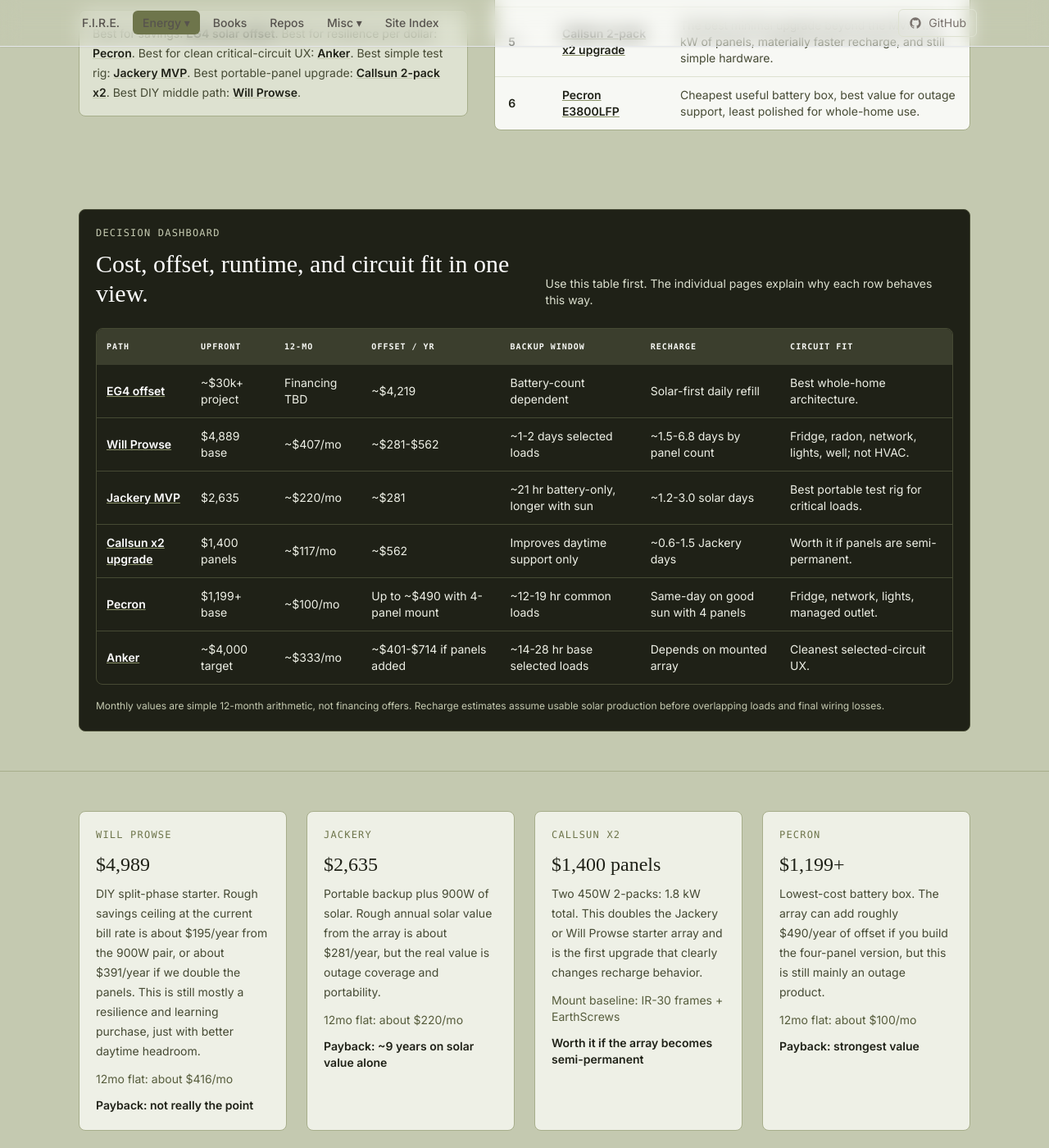
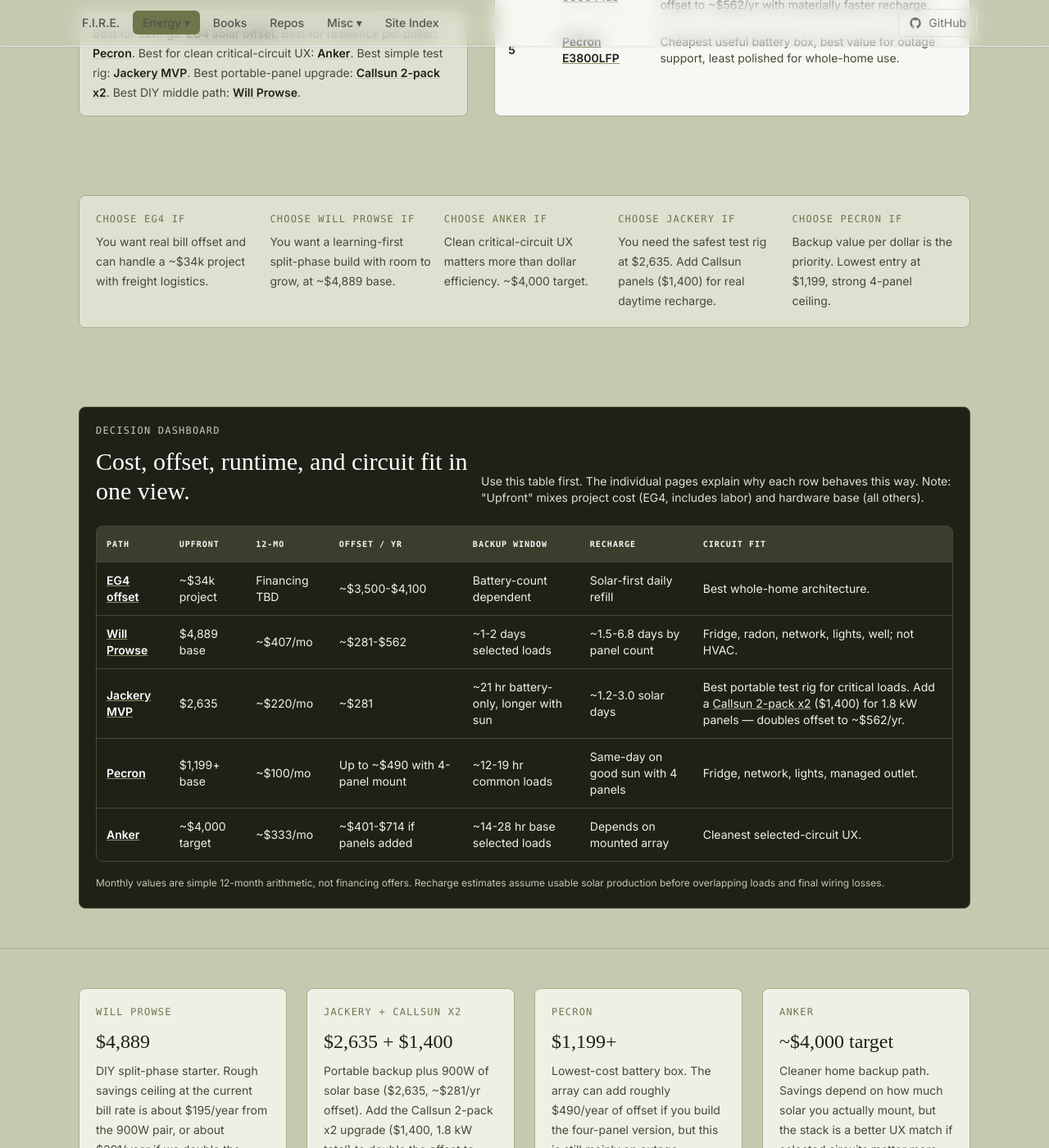
Before and after one commit to techmore/techmore.github.io, a Jekyll site: the page built from pages/energy-monitoring/solar-options.html, in a window 1280 px wide and 1400 px high, scrolled down 973 px. Shown: the whole window at 82% size. Built offline with Jekyll 4.4.1, drawn with Linux system fonts in a browser that asks for light colours; nearby versions of some CDN libraries; some web fonts are replaced; some of the changed text lies outside the part shown.

Commit message:
Fix pricing discrepancies, merge Callsun x2 into Jackery row, add choose-your-path callout

```diff
--- a/pages/energy-monitoring/anker.html
+++ b/pages/energy-monitoring/anker.html
@@ -16,7 +16,7 @@ title: Anker Backup Plan - Techmore
 
   <section class="border-y border-olive-200 bg-olive-950 text-olive-50">
     <div class="max-w-6xl mx-auto px-4 sm:px-6 lg:px-8 py-10">
-      <div class="grid gap-4 md:grid-cols-4">
+      <div class="grid gap-4 sm:grid-cols-2 lg:grid-cols-4">
         <div class="rounded-lg border border-olive-800 bg-olive-900/70 p-5">
           <p class="font-mono text-xs tracking-widest uppercase text-olive-300">Battery</p>
           <p class="mt-3 text-2xl font-semibold text-white">3.84 kWh</p>
--- a/pages/energy-monitoring/solar-options.html
+++ b/pages/energy-monitoring/solar-options.html
@@ -16,7 +16,7 @@ title: Solar Option Summary - Techmore
 
   <section class="border-y border-olive-200 bg-olive-950 text-olive-50">
     <div class="max-w-6xl mx-auto px-4 sm:px-6 lg:px-8 py-10">
-      <div class="grid gap-4 md:grid-cols-4">
+      <div class="grid gap-4 sm:grid-cols-2 lg:grid-cols-4">
         <div class="rounded-lg border border-olive-800 bg-olive-900/70 p-5">
           <p class="font-mono text-xs tracking-widest uppercase text-olive-300">Bill baseline</p>
           <p class="mt-3 text-3xl font-semibold text-white">$692.47</p>
@@ -29,8 +29,8 @@ title: Solar Option Summary - Techmore
         </div>
         <div class="rounded-lg border border-olive-800 bg-olive-900/70 p-5">
           <p class="font-mono text-xs tracking-widest uppercase text-olive-300">Daily use</p>
-          <p class="mt-3 text-3xl font-semibold text-white">22.9 kWh/day</p>
-          <p class="mt-2 text-sm text-olive-200">Average from the new bill period.</p>
+          <p class="mt-3 text-3xl font-semibold text-white">30.3 kWh/day</p>
+          <p class="mt-2 text-sm text-olive-200">Average from the Mar 31–Apr 29 bill period.</p>
         </div>
         <div class="rounded-lg border border-olive-800 bg-olive-900/70 p-5">
           <p class="font-mono text-xs tracking-widest uppercase text-olive-300">Best fit</p>
@@ -81,20 +81,42 @@ title: Solar Option Summary - Techmore
             <tr>
               <td class="px-4 py-3 font-semibold text-olive-950">4</td>
               <td class="px-4 py-3 font-semibold text-olive-950"><a href="/pages/energy-monitoring/jackery/" class="underline decoration-olive-500 hover:text-olive-700">Jackery 5000 Plus</a></td>
-              <td class="px-4 py-3">Great for portable testing and selected circuits, but the battery is too small for broad bill offset.</td>
+              <td class="px-4 py-3">Great for portable testing and selected circuits. Adding a <a href="/pages/energy-monitoring/jackery/" class="underline decoration-olive-500 hover:text-olive-700">Callsun 2-pack x2</a> ($1,400) doubles the offset to ~$562/yr with materially faster recharge.</td>
             </tr>
             <tr>
               <td class="px-4 py-3 font-semibold text-olive-950">5</td>
-              <td class="px-4 py-3 font-semibold text-olive-950"><a href="/pages/energy-monitoring/jackery/" class="underline decoration-olive-500 hover:text-olive-700">Callsun 2-pack x2 upgrade</a></td>
-              <td class="px-4 py-3">The best minimal upgrade beyond the MVP: 1.8 kW of panels, materially faster recharge, and still simple hardware.</td>
-            </tr>
-            <tr>
-              <td class="px-4 py-3 font-semibold text-olive-950">6</td>
               <td class="px-4 py-3 font-semibold text-olive-950"><a href="/pages/energy-monitoring/pecron/" class="underline decoration-olive-500 hover:text-olive-700">Pecron E3800LFP</a></td>
               <td class="px-4 py-3">Cheapest useful battery box, best value for outage support, least polished for whole-home use.</td>
             </tr>
           </tbody>
         </table>
+      </div>
+    </div>
+  </section>
+
+  <section class="max-w-6xl mx-auto px-4 sm:px-6 lg:px-8 py-12">
+    <div class="rounded-lg border border-olive-400 bg-olive-200 p-5">
+      <div class="grid gap-4 sm:grid-cols-2 lg:grid-cols-5">
+        <div>
+          <p class="font-mono text-xs tracking-widest uppercase text-olive-600">Choose EG4 if</p>
+          <p class="mt-2 text-sm text-olive-800 leading-6">You want real bill offset and can handle a ~$34k project with freight logistics.</p>
+        </div>
+        <div>
+          <p class="font-mono text-xs tracking-widest uppercase text-olive-600">Choose Will Prowse if</p>
+          <p class="mt-2 text-sm text-olive-800 leading-6">You want a learning-first split-phase build with room to grow, at ~$4,889 base.</p>
+        </div>
+        <div>
+          <p class="font-mono text-xs tracking-widest uppercase text-olive-600">Choose Anker if</p>
+          <p class="mt-2 text-sm text-olive-800 leading-6">Clean critical-circuit UX matters more than dollar efficiency. ~$4,000 target.</p>
+        </div>
+        <div>
+          <p class="font-mono text-xs tracking-widest uppercase text-olive-600">Choose Jackery if</p>
+          <p class="mt-2 text-sm text-olive-800 leading-6">You need the safest test rig at $2,635. Add Callsun panels ($1,400) for real daytime recharge.</p>
+        </div>
+        <div>
+          <p class="font-mono text-xs tracking-widest uppercase text-olive-600">Choose Pecron if</p>
+          <p class="mt-2 text-sm text-olive-800 leading-6">Backup value per dollar is the priority. Lowest entry at $1,199, strong 4-panel ceiling.</p>
+        </div>
       </div>
     </div>
   </section>
@@ -106,7 +128,7 @@ title: Solar Option Summary - Techmore
           <p class="font-mono text-xs tracking-widest uppercase text-olive-300">Decision dashboard</p>
           <h2 class="mt-3 text-3xl text-white">Cost, offset, runtime, and circuit fit in one view.</h2>
         </div>
-        <p class="max-w-xl text-sm text-olive-200">Use this table first. The individual pages explain why each row behaves this way.</p>
+        <p class="max-w-xl text-sm text-olive-200">Use this table first. The individual pages explain why each row behaves this way. Note: "Upfront" mixes project cost (EG4, includes labor) and hardware base (all others).</p>
       </div>
       <div class="mt-6 overflow-x-auto rounded-lg border border-olive-800 bg-olive-900/70">
         <table class="min-w-full text-left text-sm text-olive-100">
@@ -124,9 +146,9 @@ title: Solar Option Summary - Techmore
           <tbody class="divide-y divide-olive-800">
             <tr>
               <td class="px-3 py-3 font-semibold text-white"><a href="/pages/energy-monitoring/solar/" class="underline decoration-olive-500 hover:text-olive-200">EG4 offset</a></td>
-              <td class="px-3 py-3">~$30k+ project</td>
+              <td class="px-3 py-3">~$34k project</td>
               <td class="px-3 py-3">Financing TBD</td>
-              <td class="px-3 py-3">~$4,219</td>
+              <td class="px-3 py-3">~$3,500-$4,100</td>
               <td class="px-3 py-3">Battery-count dependent</td>
               <td class="px-3 py-3">Solar-first daily refill</td>
               <td class="px-3 py-3">Best whole-home architecture.</td>
@@ -147,16 +169,7 @@ title: Solar Option Summary - Techmore
               <td class="px-3 py-3">~$281</td>
               <td class="px-3 py-3">~21 hr battery-only, longer with sun</td>
               <td class="px-3 py-3">~1.2-3.0 solar days</td>
-              <td class="px-3 py-3">Best portable test rig for critical loads.</td>
-            </tr>
-            <tr>
-              <td class="px-3 py-3 font-semibold text-white"><a href="/pages/energy-monitoring/jackery/" class="underline decoration-olive-500 hover:text-olive-200">Callsun x2 upgrade</a></td>
-              <td class="px-3 py-3">$1,400 panels</td>
-              <td class="px-3 py-3">~$117/mo</td>
-              <td class="px-3 py-3">~$562</td>
-              <td class="px-3 py-3">Improves daytime support only</td>
-              <td class="px-3 py-3">~0.6-1.5 Jackery days</td>
-              <td class="px-3 py-3">Worth it if panels are semi-permanent.</td>
+              <td class="px-3 py-3">Best portable test rig for critical loads. Add a <a href="/pages/energy-monitoring/jackery/" class="underline decoration-olive-500 hover:text-olive-200">Callsun 2-pack x2</a> ($1,400) for 1.8 kW panels — doubles offset to ~$562/yr.</td>
             </tr>
             <tr>
               <td class="px-3 py-3 font-semibold text-white"><a href="/pages/energy-monitoring/pecron/" class="underline decoration-olive-500 hover:text-olive-200">Pecron</a></td>
@@ -188,24 +201,17 @@ title: Solar Option Summary - Techmore
       <div class="grid gap-6 md:grid-cols-2 xl:grid-cols-4">
         <div class="rounded-lg border border-olive-400 bg-olive-100 p-5">
           <p class="font-mono text-xs tracking-widest uppercase text-olive-600">Will Prowse</p>
-          <h3 class="mt-3 text-2xl text-olive-950">$4,989</h3>
+          <h3 class="mt-3 text-2xl text-olive-950">$4,889</h3>
           <p class="mt-2 text-sm text-olive-800 leading-6">DIY split-phase starter. Rough savings ceiling at the current bill rate is about $195/year from the 900W pair, or about $391/year if we double the panels. This is still mostly a resilience and learning purchase, just with better daytime headroom.</p>
           <p class="mt-3 text-sm text-olive-700">12mo flat: about $416/mo</p>
           <p class="mt-3 text-sm font-semibold text-olive-950">Payback: not really the point</p>
         </div>
         <div class="rounded-lg border border-olive-400 bg-olive-100 p-5">
-          <p class="font-mono text-xs tracking-widest uppercase text-olive-600">Jackery</p>
-          <h3 class="mt-3 text-2xl text-olive-950">$2,635</h3>
-          <p class="mt-2 text-sm text-olive-800 leading-6">Portable backup plus 900W of solar. Rough annual solar value from the array is about $281/year, but the real value is outage coverage and portability.</p>
-          <p class="mt-3 text-sm text-olive-700">12mo flat: about $220/mo</p>
-          <p class="mt-3 text-sm font-semibold text-olive-950">Payback: ~9 years on solar value alone</p>
-        </div>
-        <div class="rounded-lg border border-olive-400 bg-olive-100 p-5">
-          <p class="font-mono text-xs tracking-widest uppercase text-olive-600">Callsun x2</p>
-          <h3 class="mt-3 text-2xl text-olive-950">$1,400 panels</h3>
-          <p class="mt-2 text-sm text-olive-800 leading-6">Two 450W 2-packs: 1.8 kW total. This doubles the Jackery or Will Prowse starter array and is the first upgrade that clearly changes recharge behavior.</p>
-          <p class="mt-3 text-sm text-olive-700">Mount baseline: IR-30 frames + EarthScrews</p>
-          <p class="mt-3 text-sm font-semibold text-olive-950">Worth it if the array becomes semi-permanent</p>
+          <p class="font-mono text-xs tracking-widest uppercase text-olive-600">Jackery + Callsun x2</p>
+          <h3 class="mt-3 text-2xl text-olive-950">$2,635 + $1,400</h3>
+          <p class="mt-2 text-sm text-olive-800 leading-6">Portable backup plus 900W of solar base ($2,635, ~$281/yr offset). Add the Callsun 2-pack x2 upgrade ($1,400, 1.8 kW total) to double the offset to ~$562/yr with materially faster recharge.</p>
+          <p class="mt-3 text-sm text-olive-700">Jackery 12mo flat: ~$220/mo. With x2 upgrade: ~$337/mo.</p>
+          <p class="mt-3 text-sm font-semibold text-olive-950">Best as a test rig; upgrade only if panels go semi-permanent</p>
         </div>
         <div class="rounded-lg border border-olive-400 bg-olive-100 p-5">
           <p class="font-mono text-xs tracking-widest uppercase text-olive-600">Pecron</p>
@@ -259,7 +265,7 @@ title: Solar Option Summary - Techmore
             <tr><td class="px-4 py-3 font-semibold text-olive-950">Will Prowse 2x pair</td><td class="px-4 py-3">~2,520 kWh</td><td class="px-4 py-3">~$562</td><td class="px-4 py-3">Better charging headroom with the same panel baseline.</td></tr>
             <tr><td class="px-4 py-3 font-semibold text-olive-950">Pecron four-panel mounted</td><td class="px-4 py-3">~2,200 kWh class</td><td class="px-4 py-3">~$490</td><td class="px-4 py-3">Best backup-energy value if mounted permanently.</td></tr>
             <tr><td class="px-4 py-3 font-semibold text-olive-950">Anker starter mounted array</td><td class="px-4 py-3">~1,800-3,200 kWh class</td><td class="px-4 py-3">~$401-$714</td><td class="px-4 py-3">Depends on panel count and whether you expand.</td></tr>
-            <tr><td class="px-4 py-3 font-semibold text-olive-950">EG4 full offset build</td><td class="px-4 py-3">~18,947 kWh class</td><td class="px-4 py-3">~$4,219</td><td class="px-4 py-3">Only one here that clearly chases the bill itself.</td></tr>
+            <tr><td class="px-4 py-3 font-semibold text-olive-950">EG4 full offset build</td><td class="px-4 py-3">~18,947 kWh class</td><td class="px-4 py-3">~$3,500-$4,100</td><td class="px-4 py-3">Only one here that clearly chases the bill itself. See <a href="/pages/energy-monitoring/solar/" class="underline decoration-olive-500 hover:text-olive-700">solar offset page</a> for net savings breakdown.</td></tr>
           </tbody>
         </table>
       </div>
```
Also changed, not shown: pages/energy-monitoring/pecron.html (+21 -21 lines), pages/energy-monitoring/solar.html (+5 -17 lines), pages/energy-monitoring/will-prowse-2026.html (+6 -6 lines).
